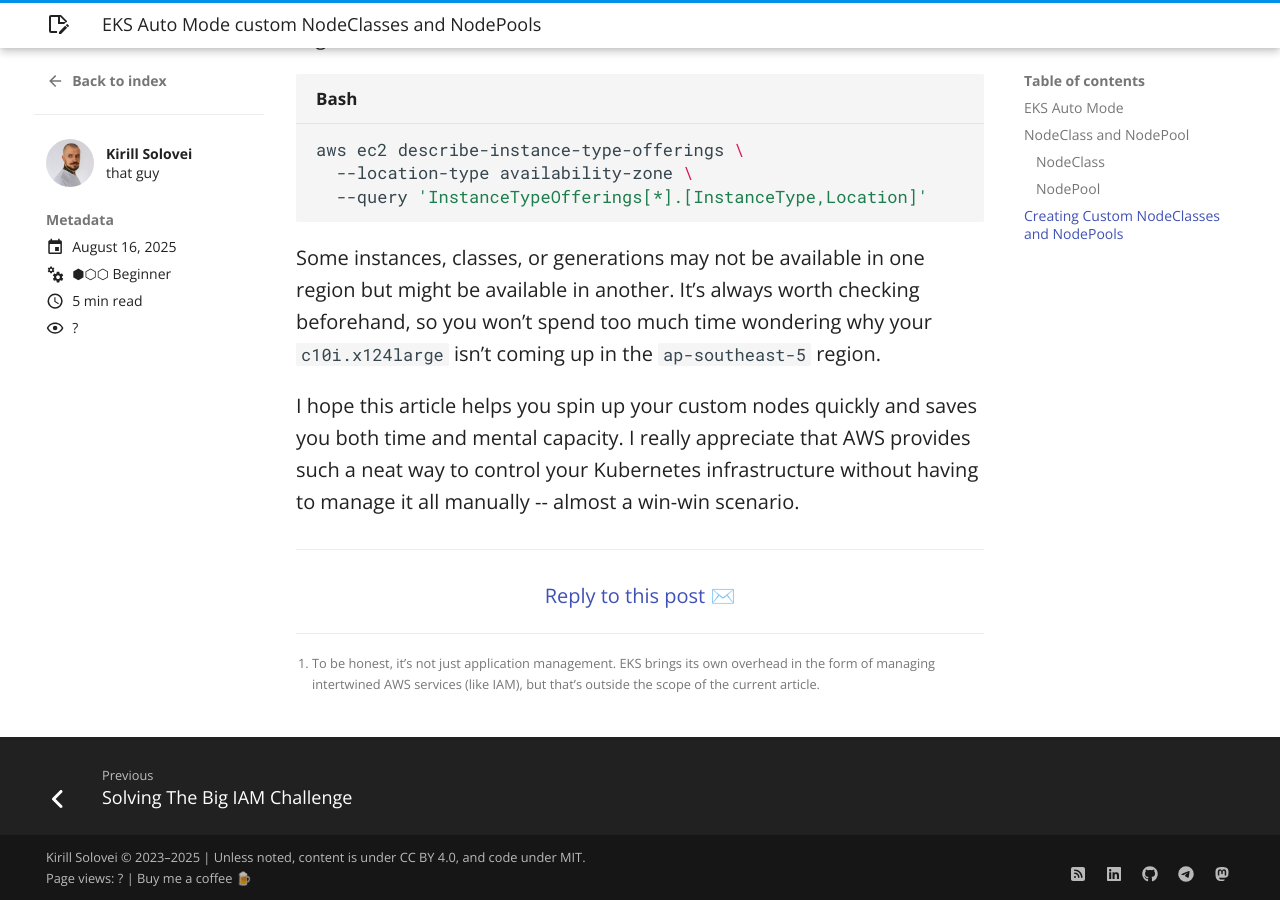
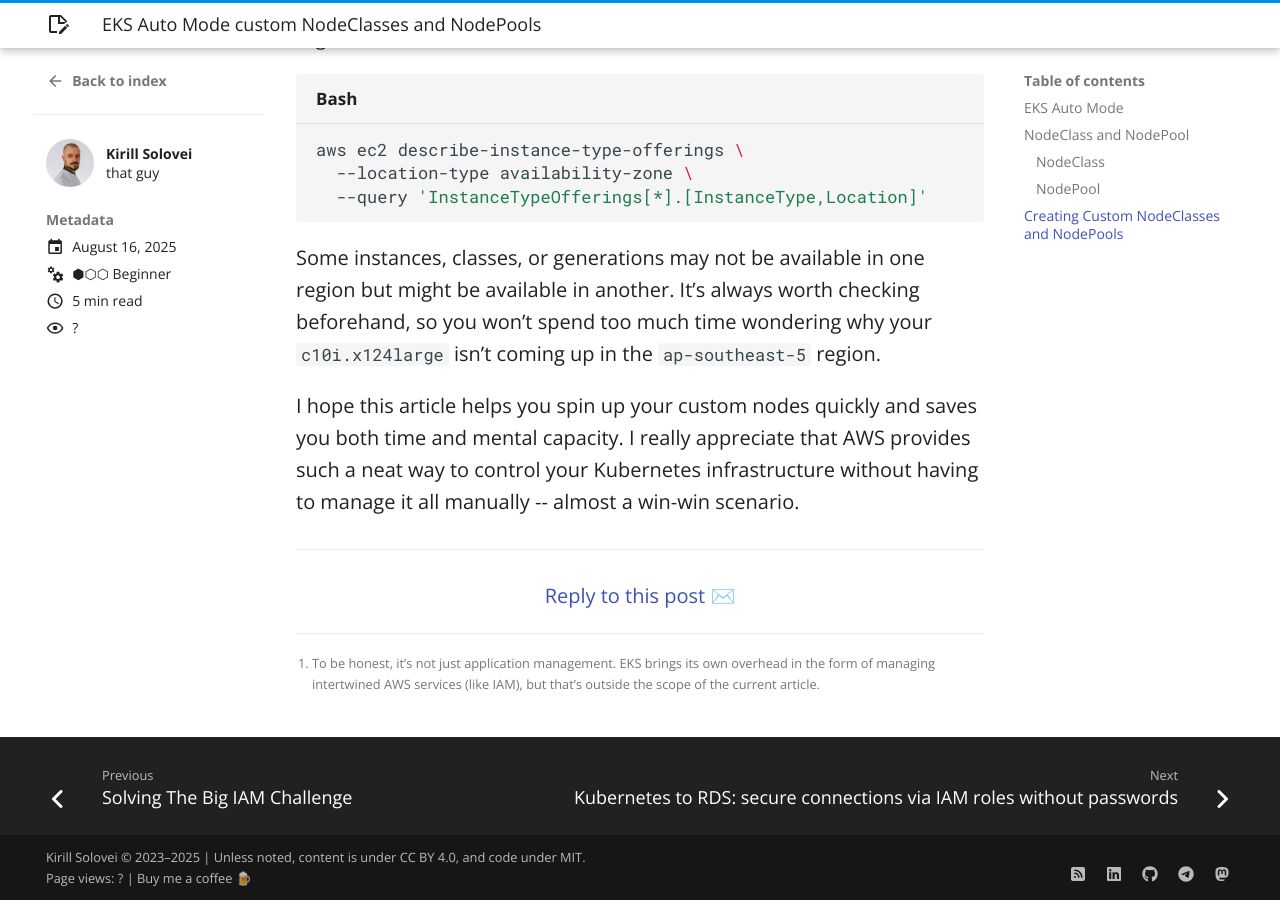
Before and after one commit to hatedabamboo/notes.hatedabamboo.me, an MkDocs documentation site: the page built from docs/posts/eks-auto-mode-custom-nodeclasses-and-nodepools.md, in a window 1280 px wide and 900 px high, scrolled down 6745 px. Built offline with MkDocs 1.6.1 and Material for MkDocs 9.7.7, drawn with Linux system fonts in a browser that asks for light colours; some of the changed lines change nothing that is shown.

Commit message:
New post draft

````diff
--- /dev/null
+++ b/docs/posts/kubernetes-to-rds-secure-connections-via-iam-roles-without-passwords.md
@@ -0,0 +1,363 @@
+---
+authors:
+  - hatedabamboo
+date:
+  created: 2025-08-31
+slug: kubernetes-to-rds-without-passwords
+tags:
+  - aws
+  - eks
+  - kubernetes
+  - iam
+  - rds
+categories:
+  - "⬢⬢⬡ Intermediate"
+title: "Kubernetes to RDS: secure connections via IAM roles without passwords"
+---
+Databases are a cornerstone of any meaningful business application. Or not meaningful. Or not even business. They keep things consistent. Yes, that's the one.
+
+For decades we've been using usernames and passwords to connect to databases inside the application. While consistent and secure enough, sometimes we want a different, more secure way, to access the sensitive data. And in this article I'm going to show you the entire process of configuring the database connection using AWS native tools -- IAM roles and policies.
+
+<!-- more -->
+
+![image](../assets/kubernetes-to-rds-secure-connections-via-iam-roles-without-passwords/title.webp)
+
+## The setup
+
+This article is going to focus on applications running in Elastic Kubernetes Service (EKS) in AWS. Surely enough the same approach can be used to allow connection from other compute resources -- be that plain EC2 instance or ECS container, but the details will slightly differ. For example, instead of Pod Identity Association for EKS pod, EC2 instance will have to have Instance Profile.
+
+Since the second part of the connection is the database, we're going to use an RDS database -- specifically Postgres, but it can be any other for your liking.
+And, of course, the glue that ties it all together will be the IAM roles and policies.
+
+## Setting up the database
+
+In order to access the database using the IAM role, first we have to allow this way of connections. It doesn't matter if your database is already running or you're creating a new one -- this setting can be enabled at any time.
+
+!!! info
+
+    This setting requires database restart, so be mindful about it.
+
+![Database authentication](../assets/kubernetes-to-rds-secure-connections-via-iam-roles-without-passwords/db-auth.png)
+
+For my fellow CLI enjoyers, here how you can do it with the `awscli` tool:
+
+```shell
+# creating a new cluster
+aws rds create-db-cluster \
+  --db-cluster-identifier my-test-cluster \
+  --engine aurora-postgresql \
+  --enable-iam-database-authentication
+# modifying existing cluster
+aws rds modify-db-cluster \
+  --db-cluster-identifier my-test-cluster \
+  --enable-iam-database-authentication
+```
+
+After enabling this setting (and applying it), we can proceed with the setup further.
+What do we need to connect to the database? That's right, the user! Let's create one. For the sake of simplicity, I'll call it `database_user`.
+
+```sql
+CREATE USER database_user;
+GRANT rds_iam TO database_user;
+```
+
+The second clause enables `database_user` the ability to access RDS via IAM roles.
+
+## Creating policy and role
+
+IAM role is the entry ticket that will allow the application to connect to the database. It's very important to configure it properly. By properly I mean not only correctly, which is, in fact, crucial, but also keep the necessary permissions to bare minimum. The famous Principle of Least Privilege in action.
+The main policy should look like this:
+
+```json
+{
+    "Version": "2012-10-17",
+    "Statement": [
+        {
+            "Effect": "Allow",
+            "Action": [
+                "rds-db:connect"
+            ],
+            "Resource": [
+                "arn:aws:rds-db:us-west-2:123456789012:dbuser:cluster-ABCDEFGHIJKL01234/database_user"
+            ]
+        }
+    ]
+}
+
+```
+
+A few things to notice here:
+
+- The `/database_user` in the end of resource string indicates that this policy is meant only for this particular user.
+- The permission `rds-db:connect` differs from regular `rds:*` permissions, as it's responsible only for grant to connect to the database as designated user. You can see for yourself, there's only [one](https://www.awsiamactions.io/?o=rds-db) such action.
+- The resource ARN has a `:cluster-ABCDEFGHIJKL01234/` resource reference, which allows the connection to the cluster in general.  It can be a specific database with the resource ID looking like `:db-ABCDEFGHIJKL01234/`, or even a [RDS Proxy](https://docs.aws.amazon.com/AmazonRDS/latest/UserGuide/rds-proxy-setup.html) with the resource identifier looking like `:prx-ABCDEFGHIJKL01234/`.
+
+The policy can utilize wildcards as well, giving a variety of options:
+
+- The policy can allow any user to access the specific database by using resource `arn:aws:rds-db:us-west-2:123456789012:dbuser:cluster-ABCDEFGHIJKL01234/*`
+- The policy can allow a particular user to access any database in any region: `arn:aws:rds-db:*:123456789012:dbuser:*/database_user`
+- The policy can also just allow to anyone to connect to any database: `arn:aws:rds-db:us-west-2:123456789012:dbuser:*/*`
+
+The possibilities are vast, but one have to always be cognizant of too broad permissions -- it's a [security concern](https://notes.hatedabamboo.me/the-big-iam-challenge/) first and foremost.
+Okay, that's enough with the role policy.
+Second part of setting up the correct role for the application is the Assume Role Policy. The configuration that allows a particular actor to get that role. This is the policy that shows on "Trust relationships" tab at the role page.
+As mentioned above, this article focuses on accessing the database from EKS pods. Thus, for this specific case, assume role policy will look like this:
+
+```json
+{
+    "Version": "2012-10-17",
+    "Statement": [
+        {
+            "Effect": "Allow",
+            "Principal": {
+                "Service": "pods.eks.amazonaws.com"
+            },
+            "Action": [
+                "sts:AssumeRole",
+                "sts:TagSession"
+            ]
+        }
+    ]
+}
+```
+
+Basically, we allow pods from EKS to assume the role and tag the session.
+
+And that's that!
+
+## Configuring pod identity associations
+
+Pod Identity Association is the convenient AWS-native way to assign the IAM role to the pod in a specific namespace by associating this role with a service account. This is the thing that acts like an EC2 instance profile.
+
+Assuming you have an existing EKS cluster, head to "Access" tab an find "Pod Identity associations" block. Hit "Create" button an proceed with the creation.
+
+![Pod identity association](../assets/kubernetes-to-rds-secure-connections-via-iam-roles-without-passwords/pod-identity.png)
+
+In the first "IAM role" field select the role you've created at the [previous step](#Creating policy and role). "Target IAM role" is a new feature that allows for a nested permission grants -- slightly confusing feature, if you ask me, but sometimes may be helpful. "Kubernetes namespace" is the namespace in which we will allow the pod to assume the role. And, finally, "Kubernetes service account" is the name of the service account that will be associated with the desired role.
+
+Hit "Create" one more time -- and we're done here. Let's head for the penultimate part -- kubernetes tickling.
+
+## Configuring kubernetes ServiceAccount and workload
+
+ServiceAccount is a pretty simple kubernetes resource. It's manifest should look like this:
+
+```yaml
+apiVersion: v1
+kind: ServiceAccount
+metadata:
+  name: my-rds-sa
+  namespace: rds-app
+```
+
+Keep in mind that name of the service account and namespace should be exactly the same as in the previous step, otherwise the pod identity won't be able to assume the role.
+
+Now  for the actual workload.
+
+This can be a simple `awscli` + `psql` connection test, or a full-scale application, for example written in Python. I will go with the second approach, since it's more interesting and handles necessary authorization and authentication steps in one application.
+
+For the python app we can create a simple pod:
+
+```yaml
+apiVersion: v1
+kind: Pod
+metadata:
+  name: rds-app-testing
+  namespace: rds-app
+spec:
+  serviceAccountName: my-rds-sa
+  containers:
+  - name: python-container
+    image: python:3.11-slim
+    command: ["/bin/bash"]
+    args: ["-c", "pip install boto3 psycopg2-binary && sleep infinity"]
+    stdin: true
+    tty: true
+    volumeMounts:
+    - name: tmp-storage
+      mountPath: /tmp
+  volumes:
+  - name: tmp-storage
+    emptyDir: {}
+  restartPolicy: Always
+```
+
+In this manifest we spin up a pod with python 3.11, installing necessary libraries (`boto3` and `psycopg2-binary`, because we need to connect to AWS API and to the Postgres database) and then go to sleep. This will allow us to connect to the pod via shell and execute the script that will help us perform the testing.
+
+??? example "Python code"
+
+    ```python
+    import boto3
+    import psycopg2
+    import os
+
+    ENDPOINT = os.getenv('RDS_ENDPOINT', 'your-rds-endpoint.region.rds.amazonaws.com')
+    PORT = int(os.getenv('RDS_PORT', '5432'))
+    USER = os.getenv('DB_USER', 'database_user')
+    DBNAME = os.getenv('DB_NAME', 'your-database-name')
+    REGION = os.getenv('AWS_REGION', 'us-west-2')
+
+    def test_rds_connection():
+        conn = None
+        try:
+            print(f"🔐 Generating RDS auth token for user: {USER}")
+            print(f"📍 Endpoint: {ENDPOINT}:{PORT}")
+            print(f"🗄️  Database: {DBNAME}")
+            print(f"🌍 Region: {REGION}")
+            print("-" * 50)
+
+            client = boto3.client('rds', region_name=REGION)
+            token = client.generate_db_auth_token(
+                DBHostname=ENDPOINT,
+                Port=PORT,
+                DBUsername=USER
+            )
+
+            print("✅ Auth token generated successfully")
+
+            print("🔗 Attempting to connect to RDS...")
+            conn = psycopg2.connect(
+                host=ENDPOINT,
+                port=PORT,
+                user=USER,
+                password=token,
+                database=DBNAME,
+                sslmode='require'
+            )
+
+            print("✅ Connected to RDS successfully!")
+
+            cursor = conn.cursor()
+
+            print("\n📋 Running connection tests...")
+            cursor.execute("SELECT version();")
+            version = cursor.fetchone()[0]
+            print(f"🐘 PostgreSQL Version: {version[:50]}...")
+
+            cursor.execute("SELECT NOW();")
+            current_time = cursor.fetchone()[0]
+            print(f"🕒 Database Time: {current_time}")
+
+            cursor.execute("SELECT current_database(), current_user, inet_server_addr(), inet_server_port();")
+            db_info = cursor.fetchone()
+            print(f"🗄️  Database: {db_info[0]}")
+            print(f"👤 Connected as: {db_info[1]}")
+            print(f"🌐 Server IP: {db_info[2]}")
+            print(f"🔌 Server Port: {db_info[3]}")
+
+            # Check if we can create/drop a test table
+            try:
+                cursor.execute("CREATE TABLE IF NOT EXISTS connection_test (id SERIAL PRIMARY KEY, test_time TIMESTAMP DEFAULT NOW());")
+                cursor.execute("INSERT INTO connection_test DEFAULT VALUES;")
+                cursor.execute("SELECT COUNT(*) FROM connection_test;")
+                count = cursor.fetchone()[0]
+                print(f"📝 Test table record count: {count}")
+
+                cursor.execute("DROP TABLE IF EXISTS connection_test;")
+                conn.commit()
+                print("🧹 Test table cleaned up")
+            except psycopg2.Error as e:
+                print(f"⚠️  Table test skipped (insufficient permissions): {e}")
+
+            print("\n🎉 All connection tests passed successfully!")
+            return True
+
+        except boto3.exceptions.Boto3Error as e:
+            print(f"❌ AWS/Boto3 Error: {e}")
+            return False
+        except psycopg2.OperationalError as e:
+            print(f"❌ PostgreSQL Connection Error: {e}")
+            return False
+        except psycopg2.Error as e:
+            print(f"❌ PostgreSQL Error: {e}")
+            return False
+        except Exception as e:
+            print(f"❌ Unexpected Error: {e}")
+            return False
+        finally:
+            if conn:
+                conn.close()
+                print("🔒 Database connection closed")
+
+    def check_aws_credentials():
+        """Check if AWS credentials are working"""
+        try:
+            print("🔍 Checking AWS credentials...")
+            sts = boto3.client('sts')
+            identity = sts.get_caller_identity()
+            print(f"✅ AWS Identity: {identity['Arn']}")
+            print(f"👤 User/Role: {identity['UserId']}")
+            print(f"🏢 Account: {identity['Account']}")
+            return True
+        except Exception as e:
+            print(f"❌ AWS Credentials Error: {e}")
+            print("   - Check if Pod Identity association is configured")
+            print("   - Verify service account is correctly assigned to pod")
+            return False
+
+    if __name__ == "__main__":
+        print("🚀 Starting RDS Connection Test")
+        print("=" * 50)
+
+        if check_aws_credentials():
+            print("\n" + "=" * 50)
+            test_rds_connection()
+        else:
+            print("\n❌ Cannot proceed without valid AWS credentials")
+
+        print("\n" + "=" * 50)
+        print("🏁 Test completed")
+    ```
+
+This is an extremely over-engineered script that, however, does its thing -- it helps to check if the permissions are set correctly and the connection is working.
+The output of the script will look something like this:
+
+```shell
+🚀 Starting RDS Connection Test
+==================================================
+🔍 Checking AWS credentials...
+✅ AWS Identity: <user-arn>
+👤 User/Role: <role-id>
+🏢 Account: <account-id>
+
+==================================================
+🔐 Generating RDS auth token for user: database_user
+📍 Endpoint: your-rds-endpoint.region.rds.amazonaws.com:5432
+🗄️  Database: your-database-name
+🌍 Region: us-west-2
+--------------------------------------------------
+✅ Auth token generated successfully
+🔗 Attempting to connect to RDS...
+✅ Connected to RDS successfully!
+
+📋 Running connection tests...
+🐘 PostgreSQL Version: PostgreSQL 17.4 on aarch64-unknown-linux-gnu, comp...
+🕒 Database Time: 2025-08-28 13:48:28.303720+00:00
+🗄️  Database: your-database-name
+👤 Connected as: database_user
+🌐 Server IP: 10.0.100.200
+🔌 Server Port: 5432
+
+🎉 All connection tests passed successfully!
+🔒 Database connection closed
+
+==================================================
+🏁 Test completed
+```
+
+While not performing any meaningful actions, this script helps us to understand if all of our preparations were successful.
+To use the same approach in actual business application, you need to perform one extra step, in comparison with regular connection: acquire a database access token via `generate_db_auth_token()` method and use this token as a password in connection settings.
+
+## Afterthought
+
+While working on this article, I kept asking myself: "Who may need it, if it's all available in the documentation?" Technically correct, but AWS documentation likes to separate connected topics to different articles, making it harder to compile a coherent manual on performing a certain action. Here, you have everything you need in one place, from start to finish, helping you along all the way.
+
+Why is this approach good? For several reasons.
+
+Abolishing password-based authorization removes this vector of attack. It  also offloads password management tasks: no rotation, no revoking, nothing.
+Using IAM roles and policies for authorization allows to utilize the power of IaC approach, keeping policies transparent, consistent, accessible for static code analysis tools and audit. Apart from all of that, assuming IAM role means that the sessions are actually short-timed, which increases security of the connection .Security above all!
+
+---
+
+<p style="text-align: center;">
+<a href="mailto:reply@hatedabamboo.me?subject=Reply%20to%3A%20Kubernetes%20to%20RDS%3A%20Secure%20Connections%20via%20IAM%20Roles%20Without%20Passwords">Reply to this post ✉️</a>
+</p>
--- a/mkdocs.yml
+++ b/mkdocs.yml
@@ -24,6 +24,7 @@
   - md_in_html
   - pymdownx.caret
   - pymdownx.critic
+  - pymdownx.details
   - pymdownx.highlight:
       anchor_linenums: true
       auto_title: true
@@ -39,7 +40,7 @@
   - pymdownx.tilde
   - tables
   - toc:
-      permalink: '#'
+      permalink: "#"
 
 plugins:
   - blog:
````
Also changed, not shown: docs/assets/kubernetes-to-rds-secure-connections-via-iam-roles-without-passwords/db-auth.png (added), docs/assets/kubernetes-to-rds-secure-connections-via-iam-roles-without-passwords/pod-identity.png (added), docs/assets/kubernetes-to-rds-secure-connections-via-iam-roles-without-passwords/title.webp (added), 1 other file.
